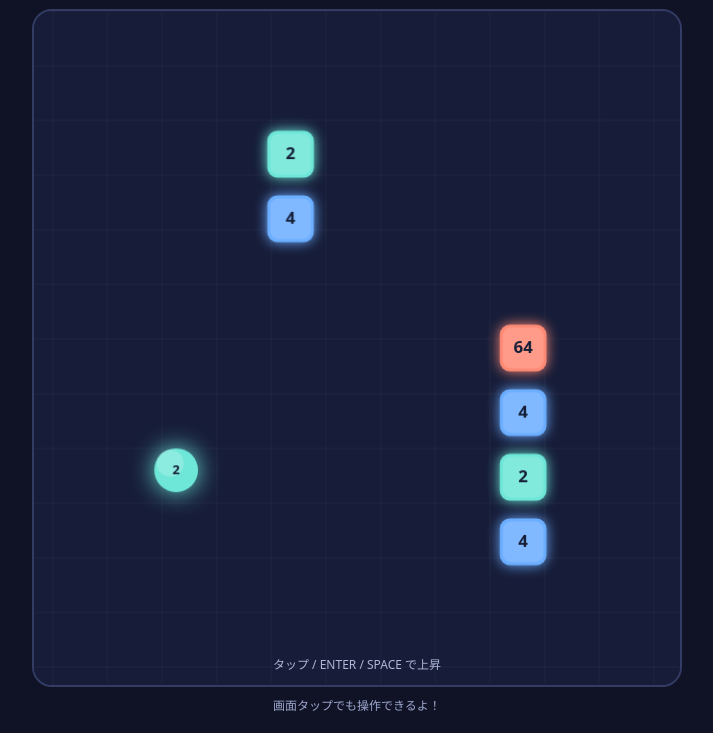
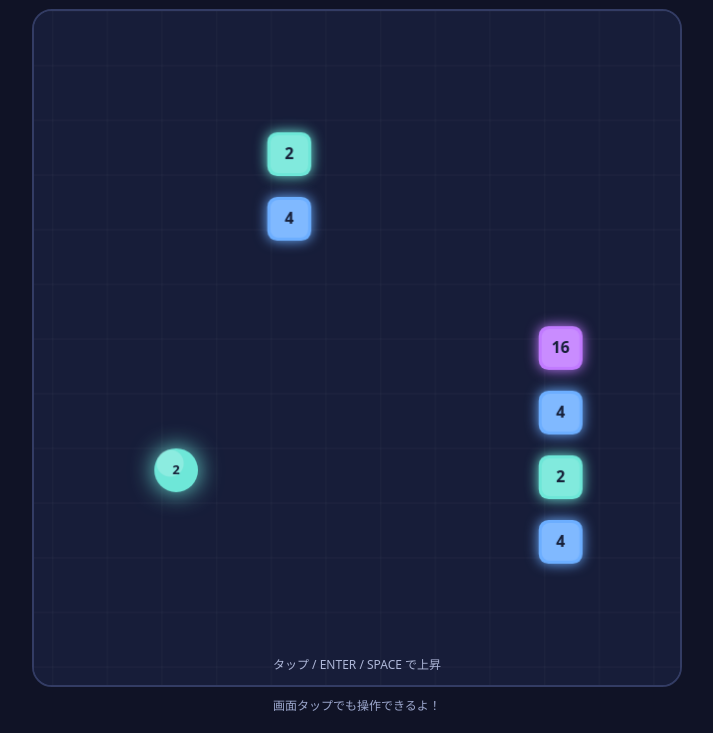
Before and after one commit to Hibiki2026/floppy2048, a plain HTML site: page index.html in a window 1280 px wide. Both pictures are taken after a click on the button "ゲームスタート". Shown: the part 67-800 px from the top of the page, without its empty margins (283-996 px from the left). Drawn offline with Linux system fonts and the light colour scheme.

Commit message:
Update index.html

```diff
--- a/index.html
+++ b/index.html
@@ -67,7 +67,7 @@ const playsEl=document.getElementById("plays");
 const startBtn=document.getElementById("startBtn");
 
 let W=600,H=700,dpr=1;
-let running=false,started=false;
+let running=false;
 let player,blocks,particles;
 let score=0,best=0,plays=0;
 let speed=3,frame=0;
@@ -116,21 +116,23 @@ function reset(){
  scoreEl.textContent=0;
  numberEl.textContent=2;
 
- const spacing=Math.max(165,W*.36);
+ const spacing=Math.max(190,W*.42);
  nextColumnX=W+100;
 
- for(let i=0;i<5;i++){
-  makeColumn(W+100+i*spacing);
+ for(let i=0;i<6;i++){
+  makeColumn(nextColumnX);
+  nextColumnX+=spacing;
  }
- nextColumnX=W+100+5*spacing;
 }
 
 function makeColumn(x){
- const size=cellSize*.72;
- const gap=cellSize*.120;
+ const size=cellSize*.68;
+
+ // ブロック間の隙間を大きくする
+ const gap=cellSize*.85;
  const step=size+gap;
 
- // 連続するブロックの列
+ // 2～4個のブロックを縦に配置
  const amount=2+Math.floor(Math.random()*3);
  const maxStart=Math.max(0,rowCount-amount);
  const start=Math.floor(Math.random()*(maxStart+1));
@@ -138,7 +140,7 @@ function makeColumn(x){
  const rows=[];
  for(let i=0;i<amount;i++)rows.push(start+i);
 
- // プレイヤーが通るための大きな空間を必ず作る
+ // 必ず1つだけ現在の数字と同じブロックを配置
  const matchIndex=Math.floor(Math.random()*rows.length);
 
  for(let i=0;i<rows.length;i++){
@@ -147,16 +149,25 @@ function makeColumn(x){
   if(i===matchIndex){
    value=player.value;
   }else{
-   const choices=[2,4,8,16,32,64,128,256,512,1024];
+   // 現在の数字から最大4ランク上まで
+   const choices=[
+    player.value*2,
+    player.value*4,
+    player.value*8,
+    player.value*16
+   ];
    value=choices[Math.floor(Math.random()*choices.length)];
-   if(value===player.value)value=value===1024?512:value*2;
   }
 
-  const y=rowY(rows[i])-step/2+gap/2;
+  const y=rowY(rows[i])-size/2;
 
   blocks.push({
-   x:x,y:y,w:size,h:size,
-   value:value,done:false
+   x:x,
+   y:y,
+   w:size,
+   h:size,
+   value:value,
+   done:false
   });
  }
 }
@@ -176,9 +187,11 @@ function burst(x,y,color,n=12){
   const a=Math.random()*Math.PI*2;
   const s=1+Math.random()*4;
   particles.push({
-   x,y,vx:Math.cos(a)*s,
+   x,y,
+   vx:Math.cos(a)*s,
    vy:Math.sin(a)*s,
-   life:35+Math.random()*15,color
+   life:35+Math.random()*15,
+   color
   });
  }
 }
@@ -195,7 +208,6 @@ function start(){
  localStorage.setItem("floppy2048_plays",plays);
  playsEl.textContent=plays;
  running=true;
- started=true;
  overlay.style.display="none";
  lastTime=performance.now();
  requestAnimationFrame(loop);
@@ -301,7 +313,7 @@ function update(dt){
  player.vy+=.27*dt;
  player.y+=player.vy*dt;
 
- // 上から出たら下から、下から出たら上から
+ // 上下の端を通り抜ける
  if(player.y+player.r<0){
   player.y=H+player.r;
  }else if(player.y-player.r>H){
@@ -338,8 +350,11 @@ function update(dt){
 
  blocks=blocks.filter(b=>b.x+b.w>-50);
 
- const spacing=Math.max(165,W*.36);
- if(nextColumnX<W+spacing){
+ // 列の位置を移動させ、右端に途切れず追加
+ const spacing=Math.max(190,W*.42);
+ nextColumnX-=speed*dt;
+
+ while(nextColumnX<W+spacing){
   makeColumn(nextColumnX);
   nextColumnX+=spacing;
  }
```
